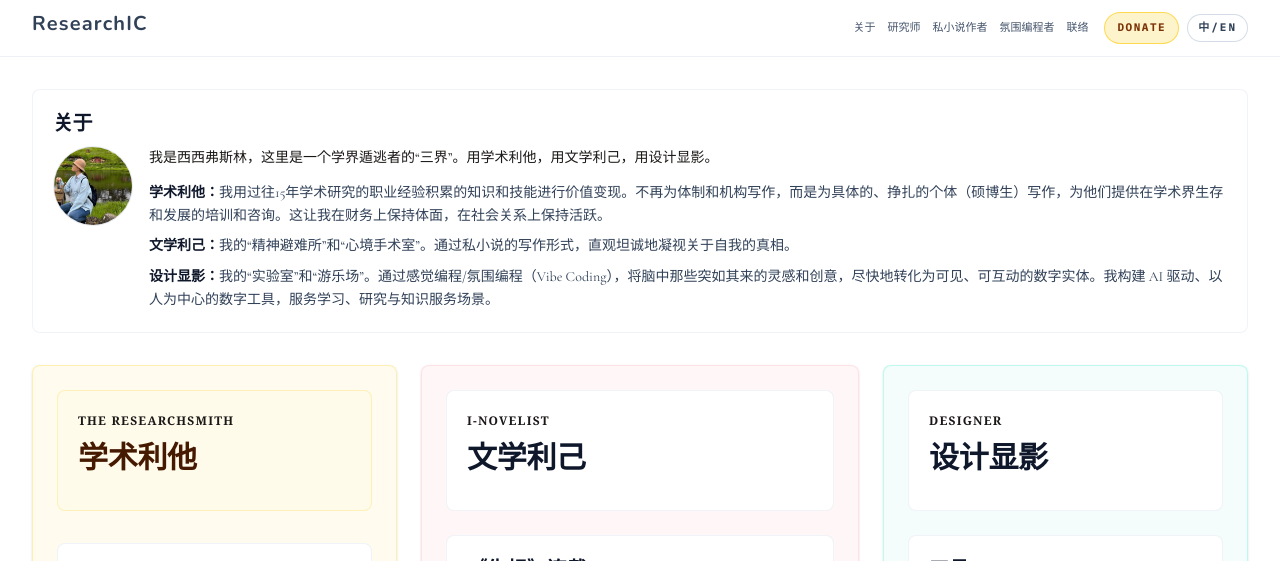
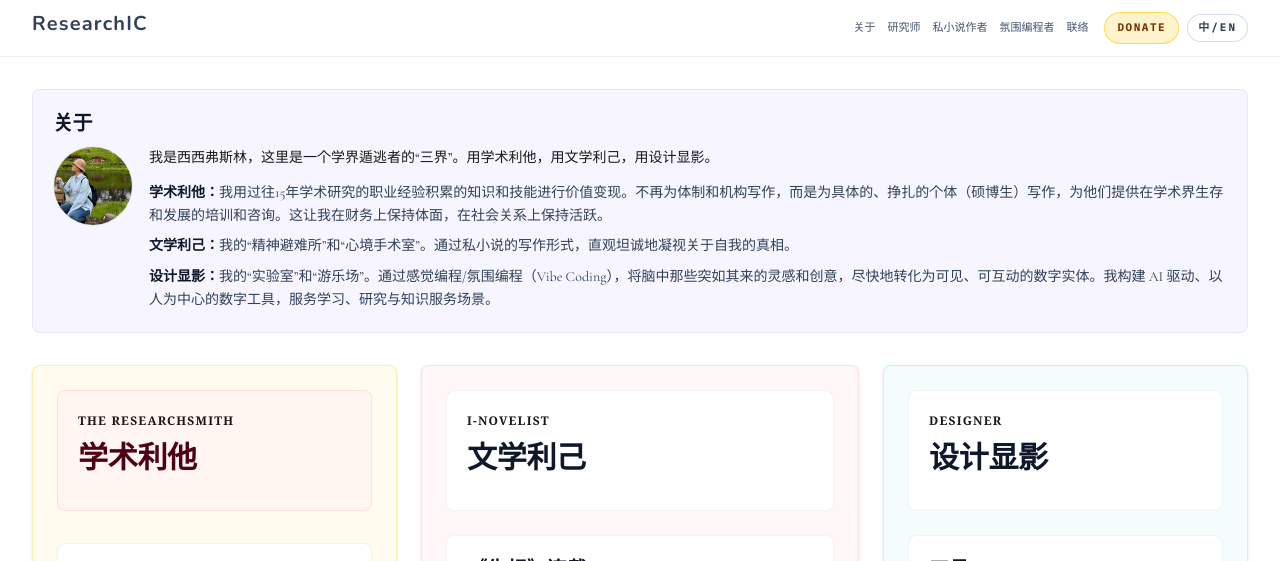
Before and after one commit to linsharon/linsharon, a Next.js app in the folder retro-paper-site/: page / in a window 1280 px wide. Shown: the top 561 px of the page. Built offline with nearby package versions, Linux system fonts and the light colour scheme.

Commit message:
style: align section background colors

```diff
--- a/retro-paper-site/src/components/AboutPanel.tsx
+++ b/retro-paper-site/src/components/AboutPanel.tsx
@@ -7,7 +7,7 @@ type AboutPanelProps = {
 export default function AboutPanel({ lang }: AboutPanelProps) {
   return (
     <section id="about" className="mx-auto w-full max-w-7xl scroll-mt-24 px-4 pt-8 sm:px-6 lg:px-8">
-      <section className="rounded-lg border border-slate-200/50 bg-white p-5">
+      <section className="rounded-lg border border-violet-200/50 bg-violet-50/80 p-5">
         <h3 className="mb-4 text-base font-semibold tracking-tight text-slate-900">{lang === "zh" ? "关于" : "About"}</h3>
         <div className="flex items-start gap-4">
           <div className="relative h-20 w-20 shrink-0 overflow-hidden rounded-full border border-slate-200/80">
--- a/retro-paper-site/src/components/BookProgress.tsx
+++ b/retro-paper-site/src/components/BookProgress.tsx
@@ -366,9 +366,9 @@ export default function BookProgress({ lang }: BookProgressProps) {
 
   return (
     <section className="space-y-8 font-serif">
-      <header id="researchsmith" className="rounded-lg border border-amber-200/50 bg-amber-50 p-5 scroll-mt-24">
-        <p className="text-xs font-semibold uppercase tracking-widest text-amber-900/60">The Researchsmith</p>
-        <h2 className="mt-2 text-lg font-semibold text-amber-950">
+      <header id="researchsmith" className="rounded-lg border border-rose-200/50 bg-rose-50/60 p-5 scroll-mt-24">
+        <p className="text-xs font-semibold uppercase tracking-widest text-rose-900/60">The Researchsmith</p>
+        <h2 className="mt-2 text-lg font-semibold text-rose-950">
           {lang === "zh" ? "学术利他" : "Assist researchers to achieve better processes and outcomes."}
         </h2>
       </header>
```
